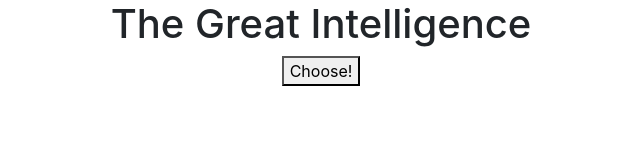
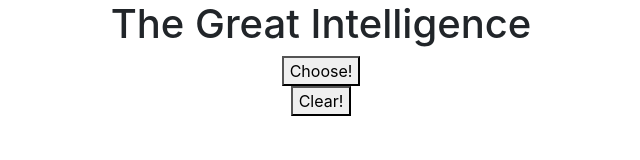
Before and after one commit to Sandalots/TheGreatIntelligence, a plain HTML site: page TheGreatIntelligence/index.html in a window 1280 px wide. Shown: the whole page, without its empty margins (319-959 px from the left). Drawn offline with nearby package versions, Linux system fonts and the light colour scheme.

Commit message:
ADDED CLEAR

```diff
--- a/TheGreatIntelligence/index.html
+++ b/TheGreatIntelligence/index.html
@@ -22,6 +22,7 @@
     <!-- TODO: Here goes your content! -->
     <h1>The Great Intelligence</h1>
     <button onclick="generateItem()"> Choose!</button>
+    <button onclick="clearItem()"> Clear!</button>
     <h2 id="episode"></h2>
 
     <!-- Including Bootstrap JS (with its jQuery dependency) so that dynamic components work -->
--- a/TheGreatIntelligence/main.js
+++ b/TheGreatIntelligence/main.js
@@ -149,3 +149,7 @@ function generateItem() {
   var randomItem = episodeList[Math.floor(Math.random()*episodeList.length)];
   document.getElementById("episode").innerHTML += "<br>" + randomItem;
 }
+
+function clearItem() {
+  document.getElementById("episode").innerHTML = "";
+}
```
Also changed, not shown: TheGreatIntelligence/style.css (line endings or trailing spaces).
